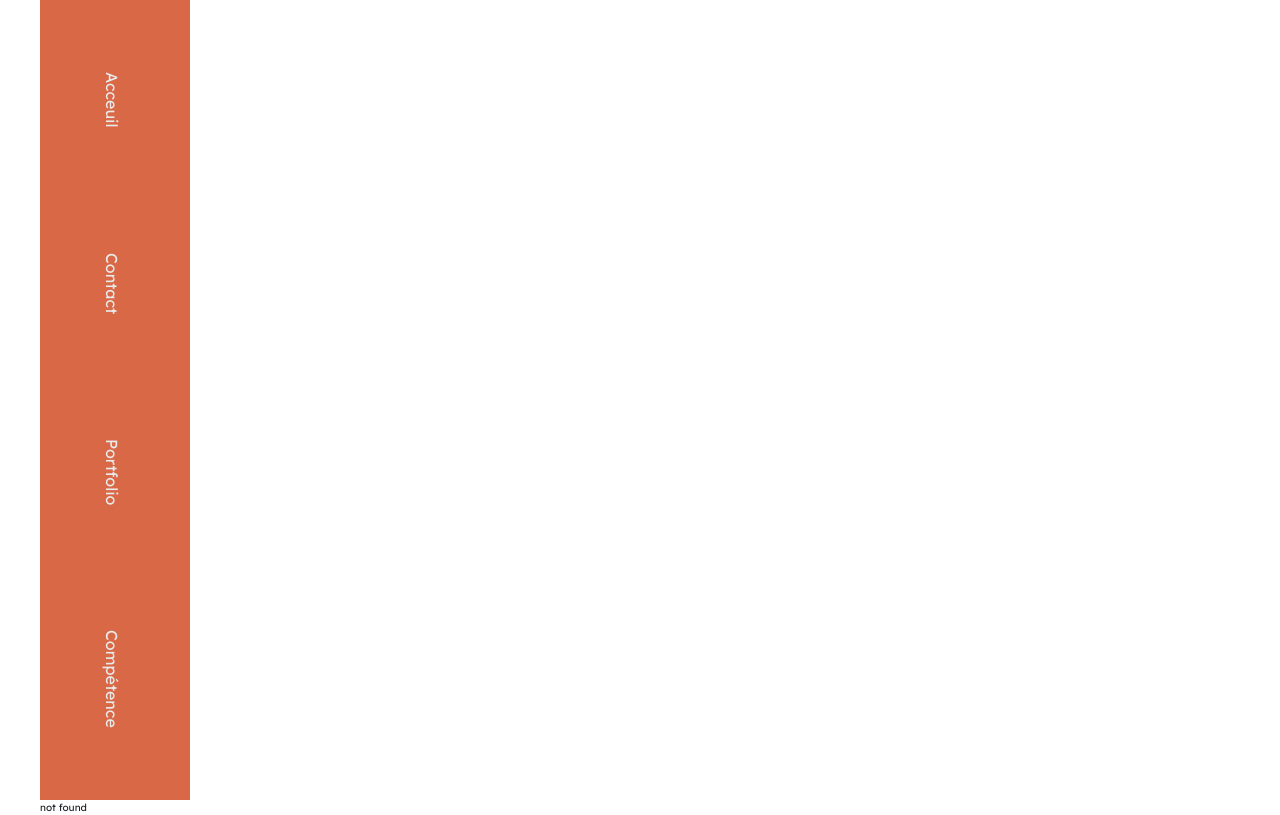
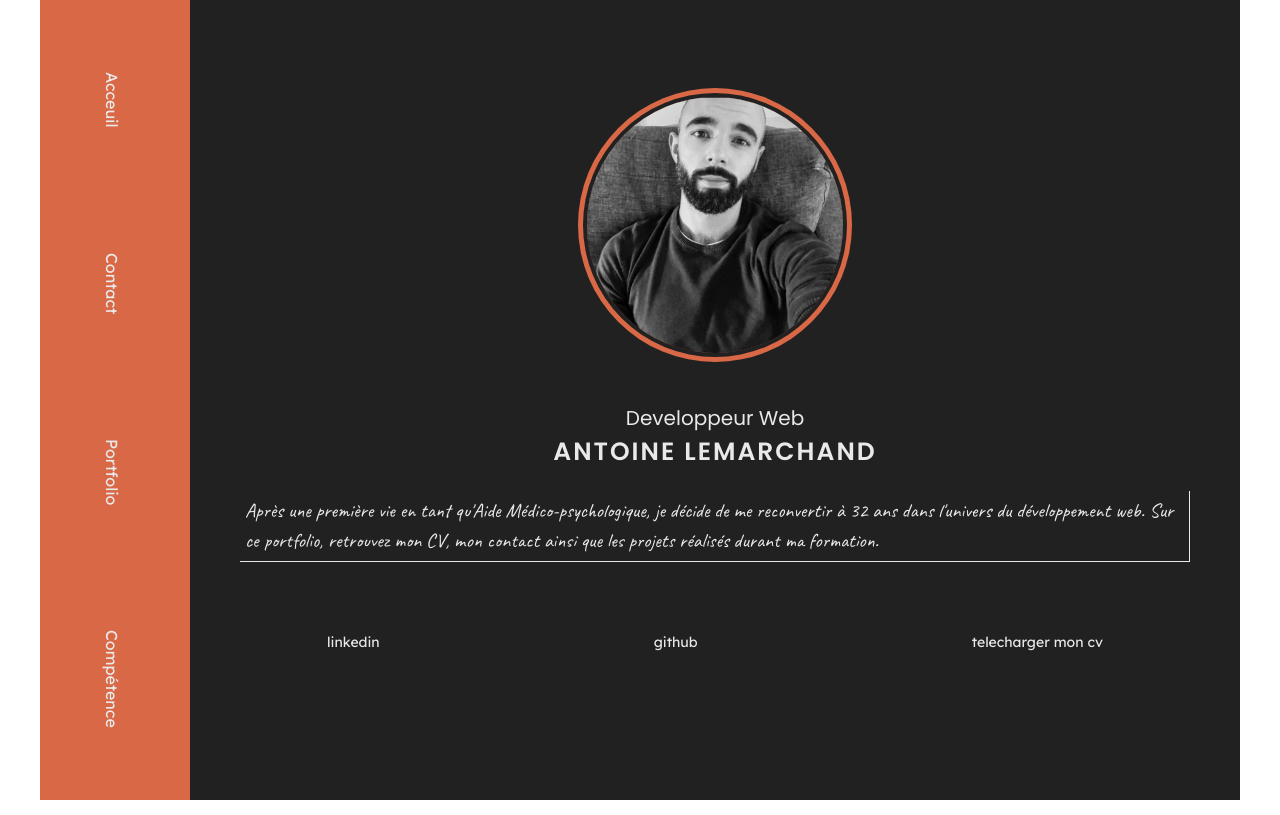
Before and after one commit to AALEMARCH/Portfolio, a React (Create React App) app: page /home in a window 1280 px wide. Before the commit this address had no page. Built offline with nearby package versions, Linux system fonts and the light colour scheme.

Commit message:
modification du chemin de la homePage

```diff
--- a/src/App.js
+++ b/src/App.js
@@ -10,7 +10,7 @@
   return (
     <BrowserRouter>
       <Routes>
-        <Route path="/" element={<Home />} />
+        <Route path="/home" element={<Home />} />
         <Route path="/contact" element={<Contact />} />
         <Route path="/portfolio" element={<Portfolio />} />
         <Route path="/competences" element={<Skills />} />
--- a/src/components/Navigation.js
+++ b/src/components/Navigation.js
@@ -7,7 +7,7 @@
       <div className="navigationBarre">
         <div className="sidebar_link">
           <NavLink
-            to="/"
+            to="/home"
             className="sidebar_link--style"
             aria-label="Navigation : Chemin vers la page d'accueil"
           >
```
